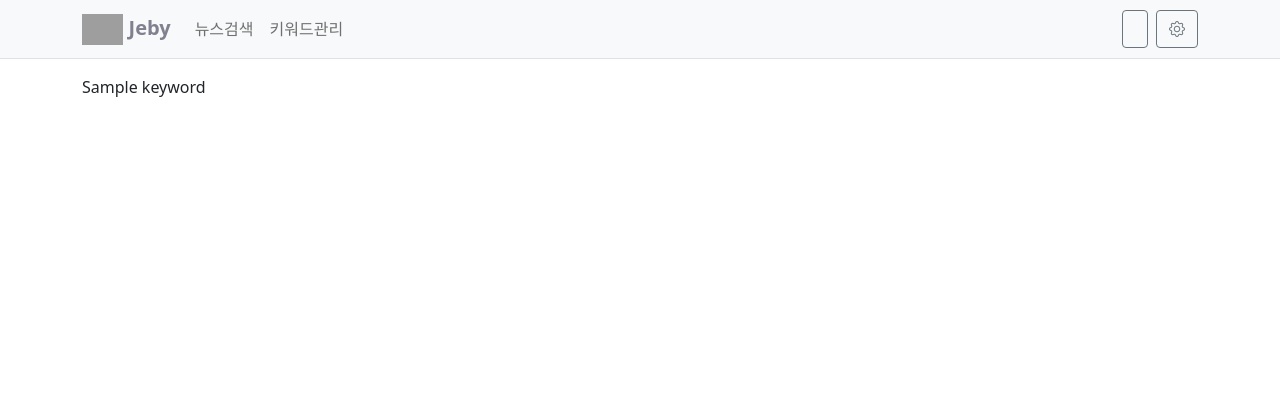
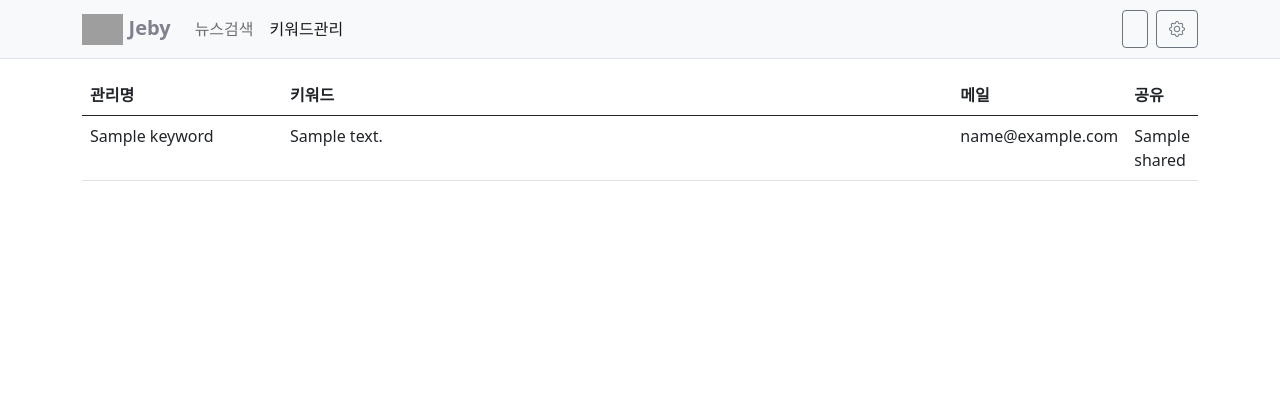
Before and after one commit to engyjoon/jeby, a Django app: template jeby_prj/templates/news/keyword_list.html in a window 1280 px wide. Shown: the top 420 px of the page. Run offline with Django 3.2, Linux system fonts and the light colour scheme; the template is opened without the code that fills it: most values are stand-ins (such as "Sample title", 1, 10 or a date in 2020); some libraries are stand-ins or nearby versions; grey boxes are pictures that could not be loaded.

Commit message:
keyword 조회 화면 생성

```diff
--- /dev/null
+++ b/jeby_prj/static/news/js/keyword_list.js
@@ -0,0 +1,3 @@
+$(document).ready(function () {
+    $(".nav-link").eq(1).addClass("active");
+});
--- a/jeby_prj/templates/news/keyword_list.html
+++ b/jeby_prj/templates/news/keyword_list.html
@@ -9,17 +9,36 @@
 
 {% block content %}
 <div class="container">
-    {% for keyword in keyword_list %}
     <div class="row">
         <div class="col">
-            {{ keyword.title }}
+            <div class="table-responsive">
+            <table class="table">
+                <thead>
+                    <tr>
+                        <th scope="col" style="width:200px;">관리명</th>
+                        <th scope="col">키워드</th>
+                        <th scope="col" style="width:70px;">메일</th>
+                        <th scope="col" style="width:70px;">공유</th>
+                    </tr>
+                </thead>
+                <tbody>
+                    {% for keyword in keyword_list %}
+                    <tr>
+                        <td scope="row">{{ keyword.title }}</td>
+                        <td>{{ keyword.content }}</td>
+                        <td>{{ keyword.mailing }}</td>
+                        <td>{{ keyword.shared }}</td>
+                    </tr>
+                    {% endfor %}
+                </tbody>
+            </table>
+            </div>
         </div>
     </div>
-    {% endfor %}
 </div>
 {% endblock content %}
 
 {% block script %}
     {{ block.super }}
-
+    <script src="{% static 'news/js/keyword_list.js' %}"></script>
 {% endblock script %}
--- a/news/models.py
+++ b/news/models.py
@@ -7,11 +7,15 @@ from django.db.models.fields import CharField
 class Keyword(models.Model):
     title = models.CharField(max_length=50, unique=True)
     content = models.CharField(max_length=100)
+    mailing = models.BooleanField(default=False)
+    shared = models.BooleanField(default=False)
     order = models.IntegerField(
         validators=[MinValueValidator(1)],
         unique=True)
     author = models.ForeignKey(User, on_delete=models.CASCADE)
-    shared = models.BooleanField(default=False)
 
     def __str__(self):
         return self.title
+
+    class Meta:
+        ordering = ['order']
```
Also changed, not shown: news/migrations/0002_auto_20210805_1628.py (added).
